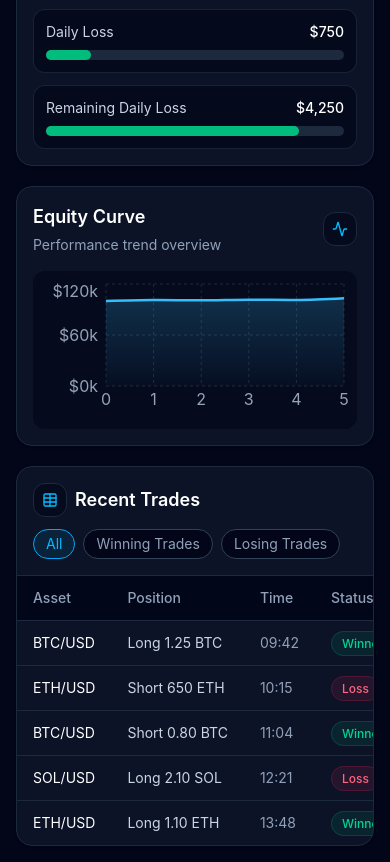
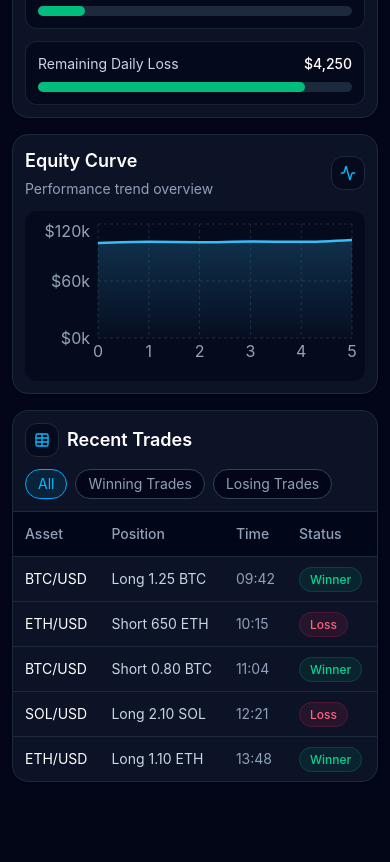
Before and after one commit to Raj9229/trader-risk-dashbord, a React (Vite) app: page / in a window 390 px wide. Shown: the part 1720-2582 px from the top of the page. After the commit the page ends 2514 px from the top, so only its background shows below. Built offline with nearby package versions, Linux system fonts and the light colour scheme.

Commit message:
chart layout improvement

```diff
--- a/src/components/Dashboard.jsx
+++ b/src/components/Dashboard.jsx
@@ -32,10 +32,10 @@ function Dashboard() {
     <div className="min-h-screen bg-slate-950 text-slate-100">
       <Header />
 
-      <main className="mx-auto flex max-w-7xl flex-col gap-5 px-4 py-4 sm:px-6 sm:py-6 lg:px-8 lg:py-8">
+      <main className="mx-auto flex w-full max-w-7xl flex-col gap-4 px-3 py-3 sm:gap-5 sm:px-6 sm:py-6 lg:px-8 lg:py-8">
         <StatsGrid stats={statsWithStatus} />
 
-        <section className="grid gap-5 xl:grid-cols-2">
+        <section className="grid gap-4 lg:grid-cols-2 lg:gap-5">
           <RiskOverview risk={risk} />
           <EquityChart data={equityCurve} />
         </section>
--- a/src/components/EquityChart.jsx
+++ b/src/components/EquityChart.jsx
@@ -13,7 +13,7 @@ import { formatCurrency } from '../utils/formatCurrency';
 function EquityChart({ data }) {
 
   return (
-    <section className="flex h-[260px] flex-col rounded-2xl border border-slate-800 bg-slate-900/80 p-4 shadow-sm sm:h-[300px] sm:p-5 lg:h-[320px] lg:p-6">
+    <section className="flex h-[260px] flex-col rounded-2xl border border-slate-800 bg-slate-900/80 p-3 shadow-sm sm:h-[300px] sm:p-4 lg:h-[320px] lg:p-6">
       <div className="flex items-center justify-between">
         <div>
           <h2 className="text-lg font-semibold text-white">Equity Curve</h2>
@@ -24,7 +24,7 @@ function EquityChart({ data }) {
         </div>
       </div>
 
-      <div className="mt-4 min-h-0 flex-1 rounded-xl bg-slate-950/70 p-2 sm:p-3">
+      <div className="mt-3 min-h-0 flex-1 rounded-xl bg-slate-950/70 p-2 sm:mt-4 sm:p-3">
         <ResponsiveContainer width="100%" height="100%">
           <AreaChart data={data}>
             <defs>
--- a/src/components/RiskOverview.jsx
+++ b/src/components/RiskOverview.jsx
@@ -72,7 +72,7 @@ function RiskOverview({ risk }) {
   const badgeClass = getBadgeStyles(risk.riskStatus);
 
   return (
-    <section className="rounded-2xl border border-slate-800 bg-slate-900/80 p-4 shadow-sm sm:p-5 lg:p-6">
+    <section className="rounded-2xl border border-slate-800 bg-slate-900/80 p-3 shadow-sm sm:p-4 lg:p-6">
       <div className="flex flex-col gap-3 sm:flex-row sm:items-start sm:justify-between">
         <div>
           <h2 className="text-lg font-semibold text-white">Risk Overview</h2>
@@ -83,7 +83,7 @@ function RiskOverview({ risk }) {
         </span>
       </div>
 
-      <div className="mt-5 space-y-3">
+      <div className="mt-4 space-y-3 sm:mt-5">
         {items.map((item) => (
           <div key={item.label} className="rounded-xl border border-slate-800/80 bg-slate-950/70 p-3">
             <div className="mb-2 flex items-center justify-between gap-3 text-sm">
--- a/src/components/StatsGrid.jsx
+++ b/src/components/StatsGrid.jsx
@@ -65,7 +65,7 @@ function StatsGrid({ stats }) {
   ];
 
   return (
-    <div className="grid gap-4 md:grid-cols-2 xl:grid-cols-4">
+    <div className="grid gap-3 sm:gap-4 md:grid-cols-2 xl:grid-cols-4">
       {cards.map((card) => (
         <StatCard key={card.title} {...card} />
       ))}
--- a/src/components/TradesTable.jsx
+++ b/src/components/TradesTable.jsx
@@ -30,7 +30,7 @@ function TradesTable({ trades }) {
 
   return (
     <section className="overflow-hidden rounded-2xl border border-slate-800 bg-slate-900/80 shadow-sm">
-      <div className="flex flex-col gap-3 border-b border-slate-800 px-4 py-4 sm:flex-row sm:items-center sm:justify-between sm:px-6">
+      <div className="flex flex-col gap-3 border-b border-slate-800 px-3 py-3 sm:flex-row sm:items-center sm:justify-between sm:px-6 sm:py-4">
         <div className="flex items-center gap-2">
           <div className="rounded-xl border border-slate-800 bg-slate-950/70 p-2 text-sky-400">
             <Table className="h-4 w-4" />
@@ -60,29 +60,29 @@ function TradesTable({ trades }) {
         </div>
       </div>
 
-      <div className="max-h-[320px] overflow-auto">
+      <div className="max-h-[280px] overflow-auto sm:max-h-[320px]">
         <table className="min-w-full text-left text-sm">
           <thead className="sticky top-0 z-10 bg-slate-950/95 text-slate-400">
             <tr>
-              <th className="px-4 py-3 font-medium sm:px-6">Asset</th>
-              <th className="px-4 py-3 font-medium sm:px-6">Position</th>
-              <th className="px-4 py-3 font-medium sm:px-6">Time</th>
-              <th className="px-4 py-3 font-medium sm:px-6">Status</th>
-              <th className="px-4 py-3 font-medium sm:px-6">PnL</th>
+              <th className="px-3 py-3 font-medium sm:px-6">Asset</th>
+              <th className="px-3 py-3 font-medium sm:px-6">Position</th>
+              <th className="px-3 py-3 font-medium sm:px-6">Time</th>
+              <th className="px-3 py-3 font-medium sm:px-6">Status</th>
+              <th className="px-3 py-3 font-medium sm:px-6">PnL</th>
             </tr>
           </thead>
           <tbody>
             {filteredRows.map((row, index) => (
               <tr key={`${row.asset}-${index}`} className="border-t border-slate-800 transition hover:bg-slate-800/70">
-                <td className="whitespace-nowrap px-4 py-3 text-white sm:px-6">{row.asset}</td>
-                <td className="whitespace-nowrap px-4 py-3 text-slate-300 sm:px-6">{row.position}</td>
-                <td className="whitespace-nowrap px-4 py-3 text-slate-400 sm:px-6">{row.date}</td>
-                <td className="whitespace-nowrap px-4 py-3 sm:px-6">
+                <td className="whitespace-nowrap px-3 py-3 text-white sm:px-6">{row.asset}</td>
+                <td className="whitespace-nowrap px-3 py-3 text-slate-300 sm:px-6">{row.position}</td>
+                <td className="whitespace-nowrap px-3 py-3 text-slate-400 sm:px-6">{row.date}</td>
+                <td className="whitespace-nowrap px-3 py-3 sm:px-6">
                   <span className={`rounded-full border px-2.5 py-1 text-xs font-medium ${row.status === 'Winner' ? 'border-emerald-500/20 bg-emerald-500/10 text-emerald-400' : 'border-rose-500/20 bg-rose-500/10 text-rose-400'}`}>
                     {row.status}
                   </span>
                 </td>
-                <td className={`whitespace-nowrap px-4 py-3 font-medium sm:px-6 ${row.pnl >= 0 ? 'text-emerald-400' : 'text-rose-400'}`}>
+                <td className={`whitespace-nowrap px-3 py-3 font-medium sm:px-6 ${row.pnl >= 0 ? 'text-emerald-400' : 'text-rose-400'}`}>
                   {formatSignedCurrency(row.pnl)}
                 </td>
               </tr>
```
